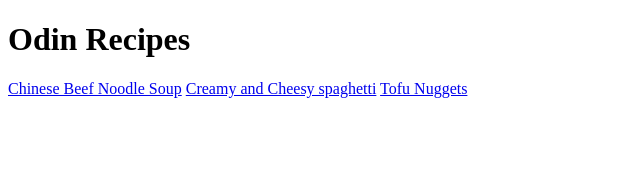
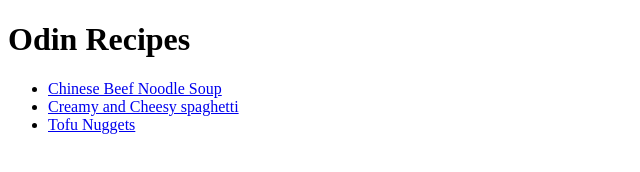
Before and after one commit to mauparra80/odin-recipes, a plain HTML site: page index.html in a window 1280 px wide. Shown: the whole page, without its empty margins (0-640 px from the left). Drawn offline with Linux system fonts and the light colour scheme.

Commit message:
list recipes in ul

```diff
--- a/index.html
+++ b/index.html
@@ -8,8 +8,10 @@
 </head>
 <body>
     <h1>Odin Recipes</h1>
-    <a href="./recipes/chinese-beef-noodle-soup.html">Chinese Beef Noodle Soup</a>
-    <a href="./recipes/creamy-cheesy-spaghetti.html">Creamy and Cheesy spaghetti</a>
-    <a href="./recipes/tofu-nuggets.html">Tofu Nuggets</a>
+    <ul>
+      <li><a href="./recipes/chinese-beef-noodle-soup.html">Chinese Beef Noodle Soup</a></li>
+      <li><a href="./recipes/creamy-cheesy-spaghetti.html">Creamy and Cheesy spaghetti</a></li>
+      <li><a href="./recipes/tofu-nuggets.html">Tofu Nuggets</a></li>
+    </ul>
 </body>
 </html>
```
